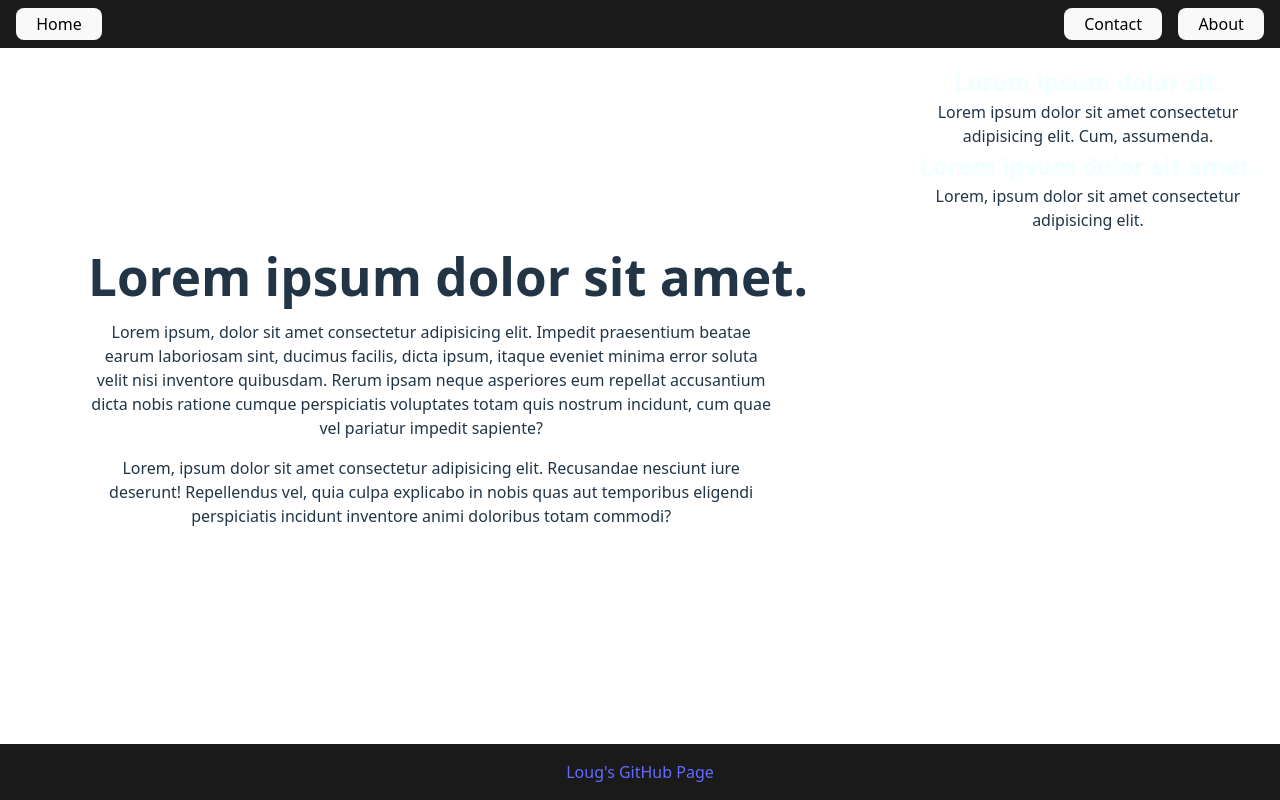
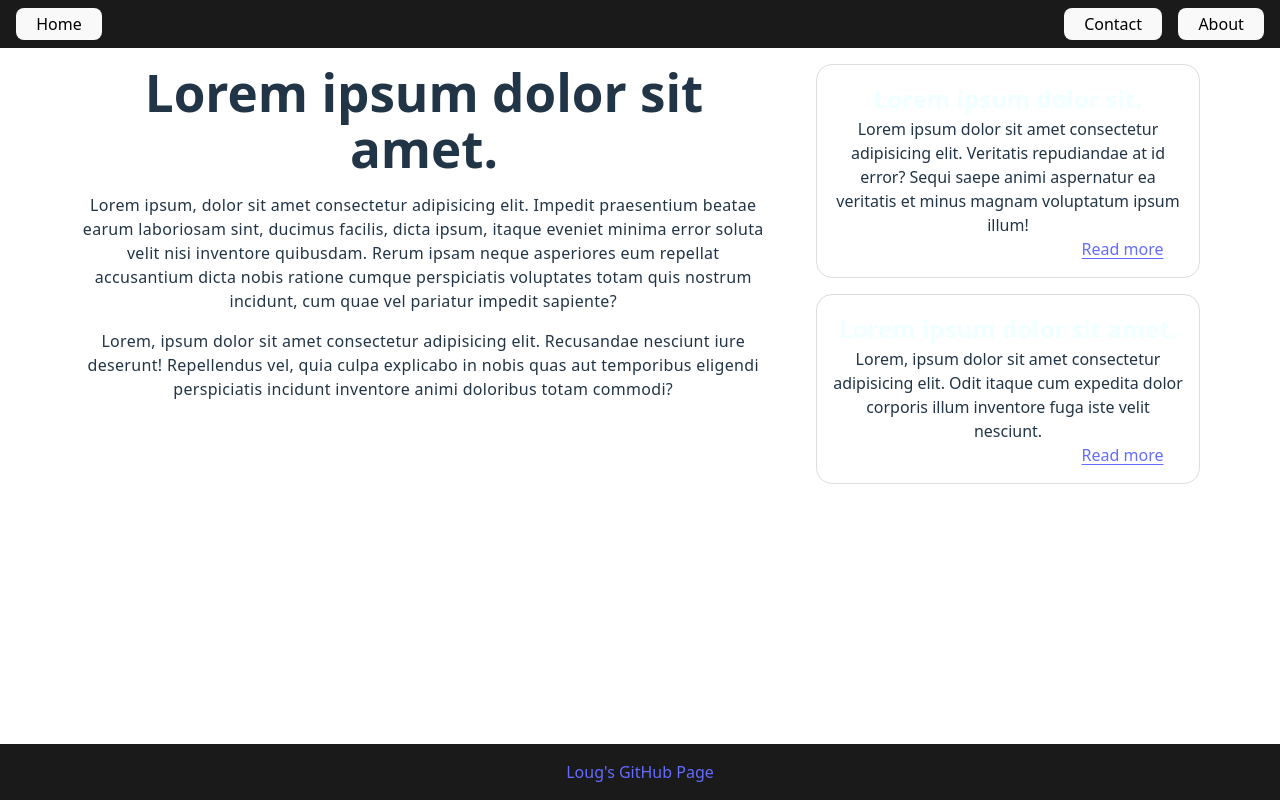
Before and after one commit to Loug522/Svelte-Project, a Svelte app: page / in a window 1280 px wide. Built offline with nearby package versions, Linux system fonts and the light colour scheme.

Commit message:
added more css

```diff
--- a/src/App.svelte
+++ b/src/App.svelte
@@ -29,7 +29,9 @@
 
   .main-container {
     display: flex;
-    align-content: center;
+    gap: 3rem;
     height: calc(100vh - 6.5rem);
+    margin-inline: 5rem;
+    padding-block: 1rem;
   }
 </style>
--- a/src/components/Main.svelte
+++ b/src/components/Main.svelte
@@ -18,15 +18,14 @@
 
 <style>
   main {
-    display: flex;
-    flex-direction: column;
-    justify-content: center;
-    margin-inline: auto;
-
     p,
     h1 {
       max-width: 75ch;
       padding-block-end: 1rem;
     }
+
+    p {
+      letter-spacing: 0.02rem;
+    }
   }
 </style>
--- a/src/components/SideArticles.svelte
+++ b/src/components/SideArticles.svelte
@@ -1,28 +1,49 @@
 <div class="container">
-  <div class="wrapper"></div>
-  <h2>Lorem ipsum dolor sit.</h2>
-  <p>
-    Lorem ipsum dolor sit amet consectetur adipisicing elit. Cum, assumenda.
-  </p>
-  <div class="wrapper"></div>
+  <div class="wrapper">
+    <h2>Lorem ipsum dolor sit.</h2>
+    <p>
+      Lorem ipsum dolor sit amet consectetur adipisicing elit. Veritatis
+      repudiandae at id error? Sequi saepe animi aspernatur ea veritatis et
+      minus magnam voluptatum ipsum illum!
+    </p>
+    <a aria-label="read more" class="link" href="-" target="_self">Read more</a>
+  </div>
 
-  <div class="wrapper"></div>
-  <h2>Lorem ipsum dolor sit amet.</h2>
-  <p>Lorem, ipsum dolor sit amet consectetur adipisicing elit.</p>
-  <div class="wrapper"></div>
+  <div class="wrapper">
+    <h2>Lorem ipsum dolor sit amet.</h2>
+    <p>
+      Lorem, ipsum dolor sit amet consectetur adipisicing elit. Odit itaque cum
+      expedita dolor corporis illum inventore fuga iste velit nesciunt.
+    </p>
+    <a aria-label="read more" class="link" href="-" target="_self">Read more</a>
+  </div>
 </div>
 
 <style>
   .container {
     width: 30vw;
-    padding-block: 1rem;
   }
 
   .wrapper {
+    border: 1px solid #ddd;
+    border-radius: 1em;
+    margin-block-end: 1rem;
     max-width: 75ch;
+    padding-block: 1rem;
+    padding-inline: 1rem;
   }
 
   h2 {
     color: azure;
   }
+
+  a {
+    text-decoration: underline;
+    text-underline-offset: 3px;
+  }
+
+  .link {
+    margin-inline-end: -70%;
+    padding-inline-end: 1rem;
+  }
 </style>
```
